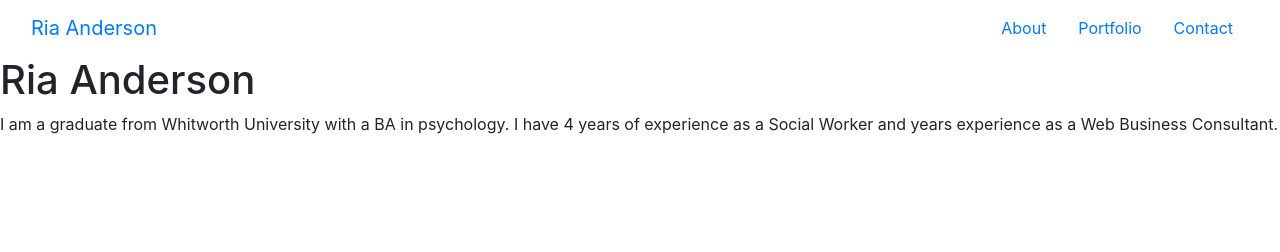
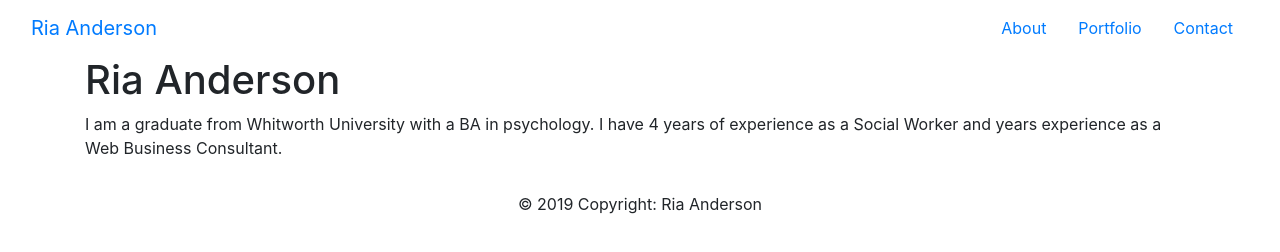
Before and after one commit to RiaAnderson/Bootstrap-Portfolio, a plain HTML site: page index.html in a window 1280 px wide. Drawn offline with nearby package versions, Linux system fonts and the light colour scheme.

Commit message:
updated nav, container, footer

```diff
--- a/index.html
+++ b/index.html
@@ -28,12 +28,19 @@
                 </div>
             </nav>
         </header>
-        <div id="container">
-            <h1>Ria Anderson</h1>
-            <p>I am a graduate from Whitworth University with a BA in psychology. I have 4 years of experience as a Social Worker and years experience as a Web Business Consultant.</p>
+            <div class="container">
+                    <div class="row">
+                        <div class="col-sm">
+                            <h1>Ria Anderson</h1>
+                            <p>I am a graduate from Whitworth University with a BA in psychology. I have 4 years of experience as a Social Worker and years experience as a Web Business Consultant.</p>
+                        </div>
+                    </div>
         </div>
-    <footer>
-
+        <footer class="page-footer font-small blue">
+            <div class="footer-copyright text-center py-3">© 2019 Copyright:
+                <a>Ria Anderson</a>
+            </div>
+        </footer>
     </footer>
     </div>
 </body>
```
